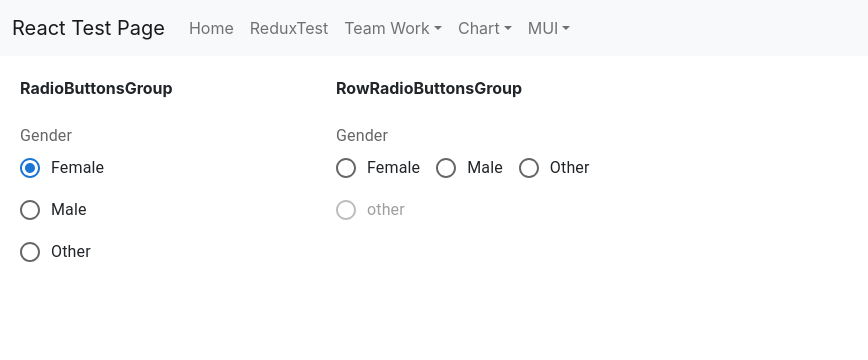
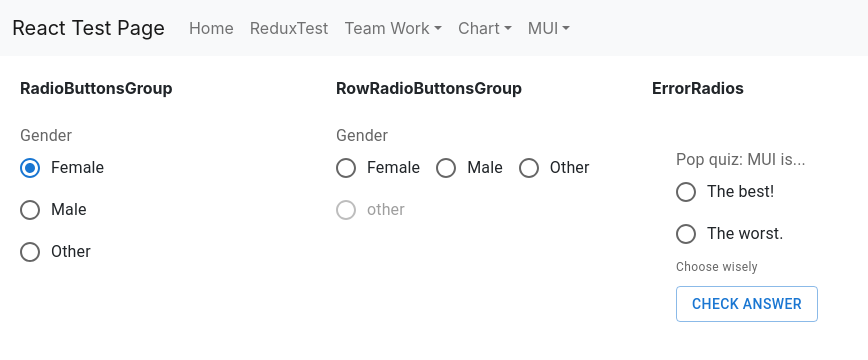
Before and after one commit to jinseok1306/React-Test, a React (Create React App) app in the folder ReactProject/client_app/: page /MUI/RadioPage in a window 1280 px wide. Shown: the top 360 px of the page, without its empty margins (0-868 px from the left). Built offline with nearby package versions, Linux system fonts and the light colour scheme.

Commit message:
MUI Error Radio 테스트 완료

```diff
--- /dev/null
+++ b/ReactProject/client_app/src/components/Radio/ErrorRadios.tsx
@@ -0,0 +1,56 @@
+import * as React from 'react';
+import Radio from '@mui/material/Radio';
+import RadioGroup from '@mui/material/RadioGroup';
+import FormControlLabel from '@mui/material/FormControlLabel';
+import FormControl from '@mui/material/FormControl';
+import FormHelperText from '@mui/material/FormHelperText';
+import FormLabel from '@mui/material/FormLabel';
+import Button from '@mui/material/Button';
+
+export default function ErrorRadios() {
+    const [value, setValue] = React.useState('');
+    const [error, setError] = React.useState(false);
+    const [helperText, setHelperText] = React.useState('Choose wisely');
+
+    const handleRadioChange = (event: React.ChangeEvent<HTMLInputElement>) => {
+        setValue((event.target as HTMLInputElement).value);
+        setHelperText(' ');
+        setError(false);
+    };
+
+    const handleSubmit = (event: React.FormEvent<HTMLFormElement>) => {
+        event.preventDefault();
+
+        if (value === 'best') {
+            setHelperText('You got it!');
+            setError(false);
+        } else if (value === 'worst') {
+            setHelperText('Sorry, wrong answer!');
+            setError(true);
+        } else {
+            setHelperText('Please select an option.');
+            setError(true);
+        }
+    };
+
+    return (
+        <form onSubmit={handleSubmit}>
+            <FormControl sx={{ m: 3 }} error={error} variant="standard">
+                <FormLabel id="demo-error-radios">Pop quiz: MUI is...</FormLabel>
+                <RadioGroup
+                    aria-labelledby="demo-error-radios"
+                    name="quiz"
+                    value={value}
+                    onChange={handleRadioChange}
+                >
+                    <FormControlLabel value="best" control={<Radio />} label="The best!" />
+                    <FormControlLabel value="worst" control={<Radio />} label="The worst." />
+                </RadioGroup>
+                <FormHelperText>{helperText}</FormHelperText>
+                <Button sx={{ mt: 1, mr: 1 }} type="submit" variant="outlined">
+                    Check Answer
+                </Button>
+            </FormControl>
+        </form>
+    );
+}
--- a/ReactProject/client_app/src/pages/MUI/RadioPage.tsx
+++ b/ReactProject/client_app/src/pages/MUI/RadioPage.tsx
@@ -3,6 +3,7 @@ import Menu from '../../components/Menu';
 import Grid from '@mui/material/Grid';
 import RadioButtonsGroup from '../../components/Radio/RadioButtonsGroup';
 import RowRadioButtonsGroup from '../../components/Radio/RowRadioButtonsGroup';
+import ErrorRadios from '../../components/Radio/ErrorRadios';
 
 const RadioPage = () => {
     return (
@@ -18,6 +19,10 @@ const RadioPage = () => {
                         <b>RowRadioButtonsGroup</b><div>&nbsp;</div>
                         <RowRadioButtonsGroup />
                     </Grid>
+                    <Grid item xs={3}>
+                        <b>ErrorRadios</b><div>&nbsp;</div>
+                        <ErrorRadios />
+                    </Grid>
                 </Grid>
             </div>
         </div>
```
Also changed, not shown: 1 other file (tests, documents, lock files or other folders).
